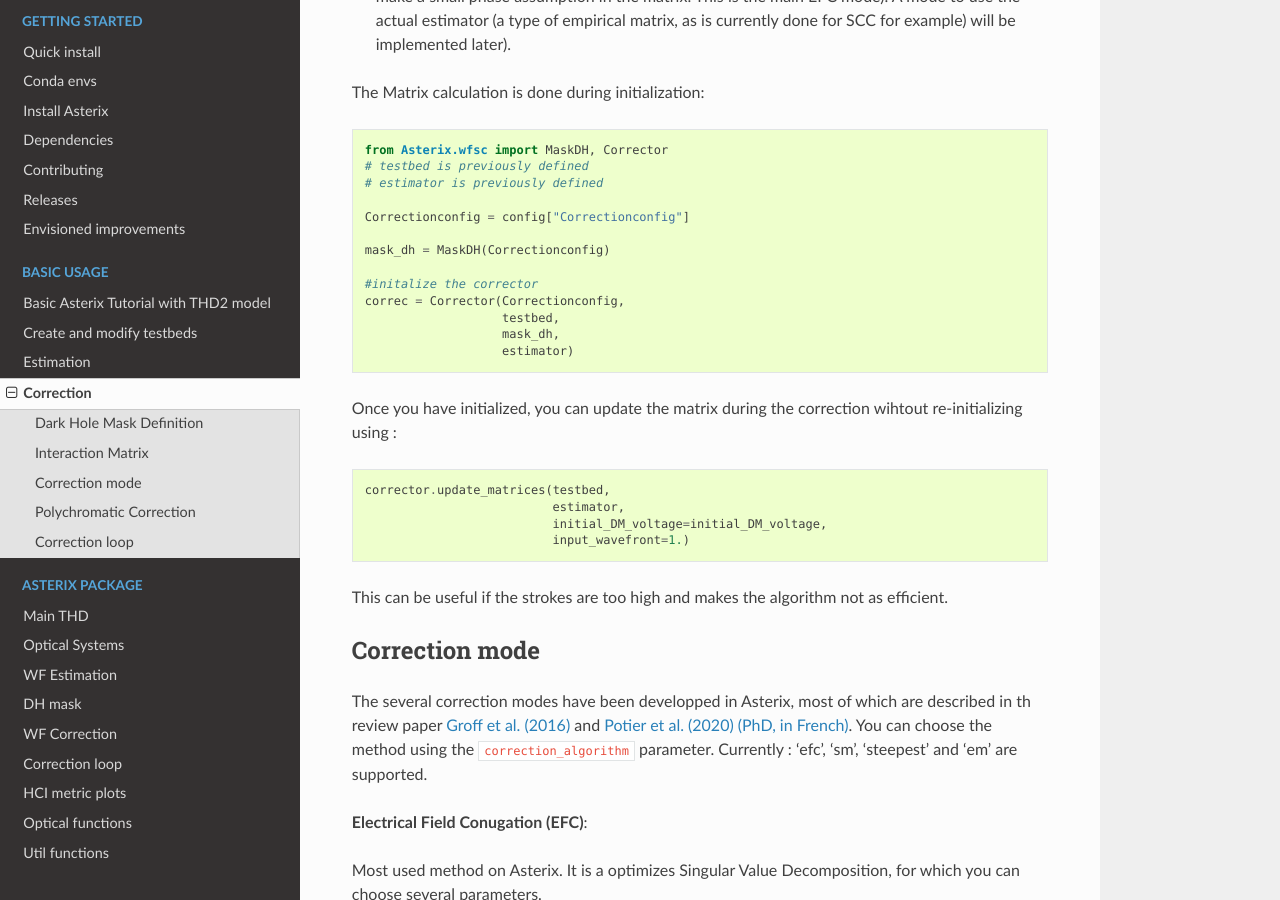
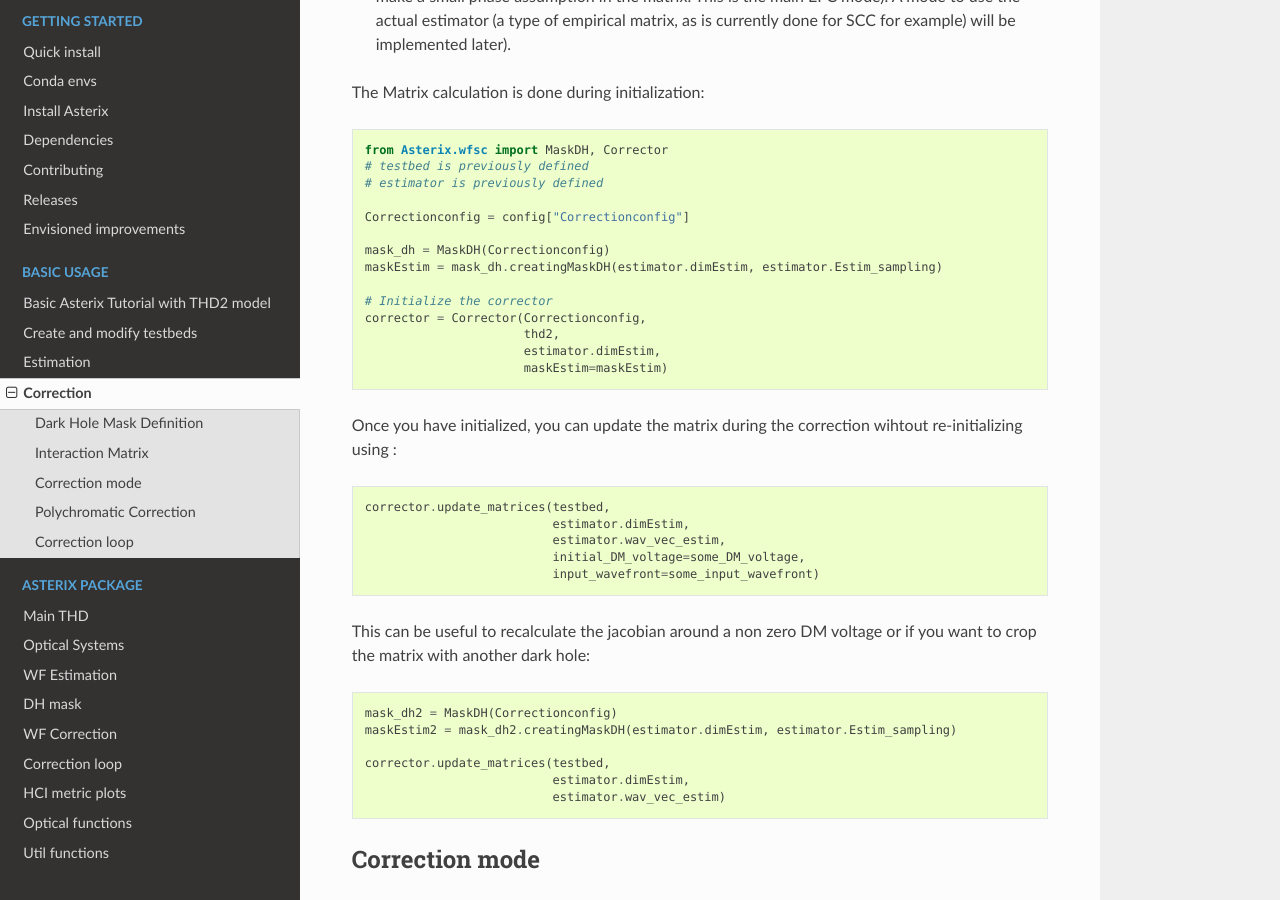
Before and after one commit to johanmazoyer/Asterix, a Sphinx documentation site: the page built from docs/correction.rst, in a window 1280 px wide and 900 px high, scrolled down 1965 px. Built offline with Sphinx 7.4.7 and the Read the Docs theme 2.0.0, drawn with Linux system fonts in a browser that asks for light colours.

Commit message:
remove estimator class from corrector. need less arguments

```diff
--- a/docs/correction.rst
+++ b/docs/correction.rst
@@ -82,12 +82,13 @@ The Matrix calculation is done during initialization:
     Correctionconfig = config["Correctionconfig"]
 
     mask_dh = MaskDH(Correctionconfig)
+    maskEstim = mask_dh.creatingMaskDH(estimator.dimEstim, estimator.Estim_sampling)
 
-    #initalize the corrector
-    correc = Corrector(Correctionconfig,
-                       testbed,
-                       mask_dh,
-                       estimator)
+    # Initialize the corrector
+    corrector = Corrector(Correctionconfig,
+                          thd2,
+                          estimator.dimEstim,
+                          maskEstim=maskEstim)
 
 
 Once you have initialized, you can update the matrix during the correction wihtout re-initializing using :
@@ -95,12 +96,21 @@ Once you have initialized, you can update the matrix during the correction wihto
 .. code-block:: python
 
     corrector.update_matrices(testbed,
-                              estimator,
-                              initial_DM_voltage=initial_DM_voltage,
-                              input_wavefront=1.)
+                              estimator.dimEstim,
+                              estimator.wav_vec_estim,
+                              initial_DM_voltage=some_DM_voltage,
+                              input_wavefront=some_input_wavefront)
 
+This can be useful to recalculate the jacobian around a non zero DM voltage or if you want to crop the matrix with another dark hole:
 
-This can be useful if the strokes are too high and makes the algorithm not as efficient.
+.. code-block:: python
+
+    mask_dh2 = MaskDH(Correctionconfig)
+    maskEstim2 = mask_dh2.creatingMaskDH(estimator.dimEstim, estimator.Estim_sampling)
+
+    corrector.update_matrices(testbed,
+                              estimator.dimEstim,
+                              estimator.wav_vec_estim)
 
 
 Correction mode
```
Also changed, not shown: 4 other files.
